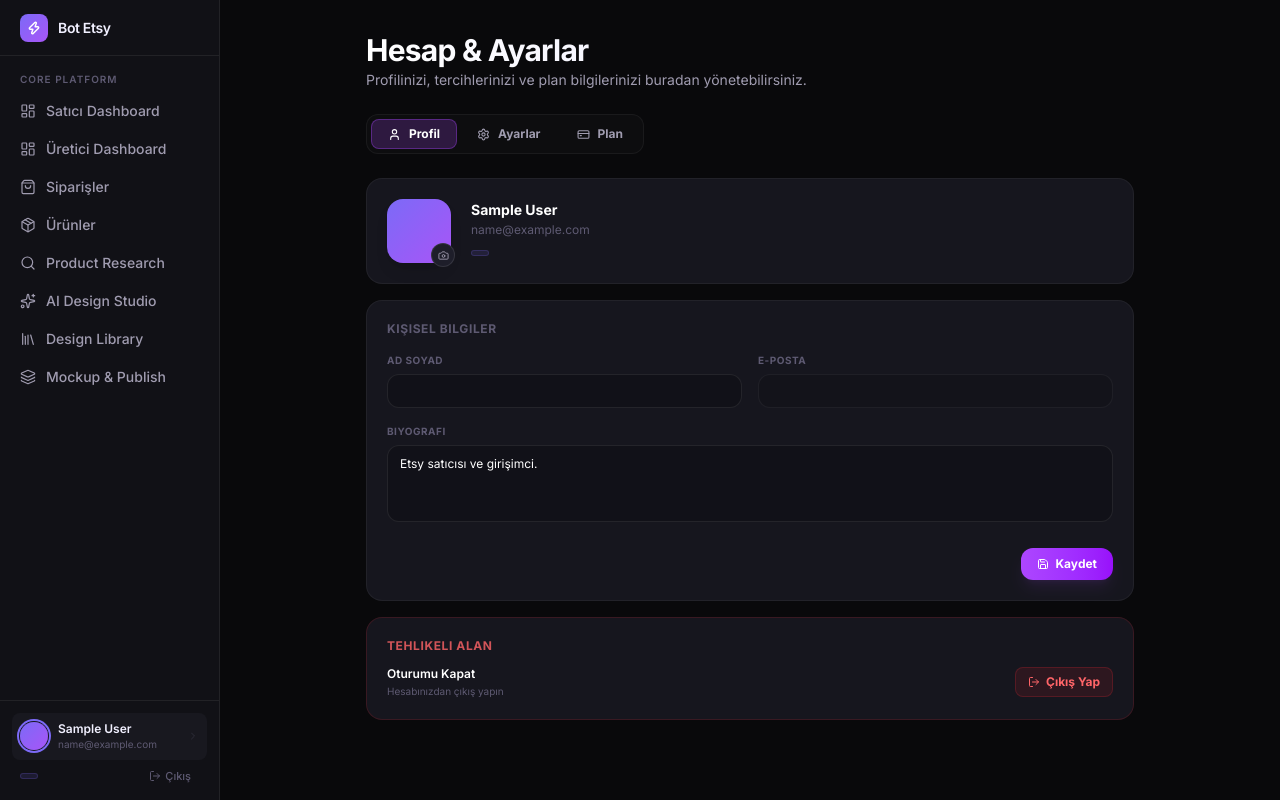
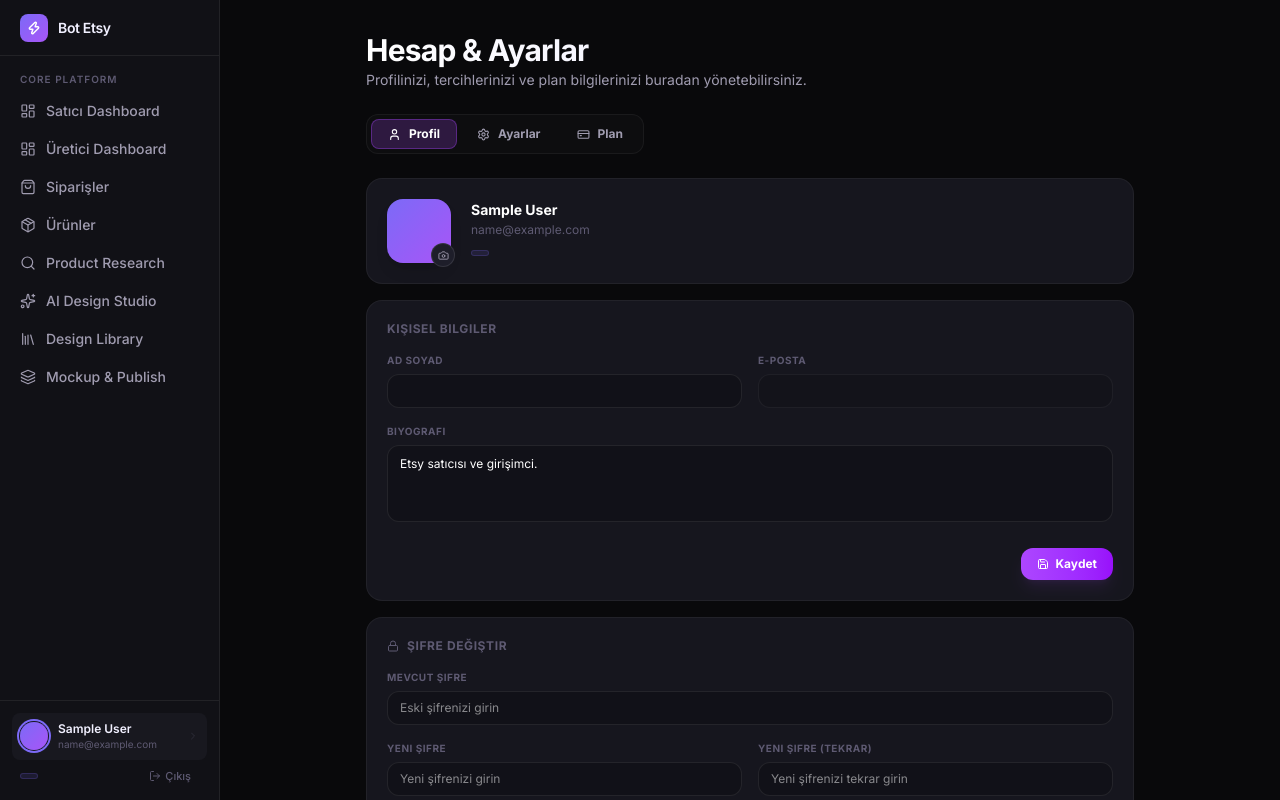
Before and after one commit to Oguzhan1511/etsy, a Next.js app: page /settings in a window 1280 px wide. Built offline with nearby package versions, Linux system fonts and the light colour scheme; sample sign-in values are in the browser's storage.

Commit message:
feat: Add password change section in Settings Profile tab

```diff
--- a/src/app/settings/page.tsx
+++ b/src/app/settings/page.tsx
@@ -31,6 +31,12 @@ export default function SettingsPage() {
   const [bio, setBio] = useState("Etsy satıcısı ve girişimci.");
   const [saved, setSaved] = useState(false);
 
+  // Password state
+  const [oldPassword, setOldPassword] = useState("");
+  const [newPassword, setNewPassword] = useState("");
+  const [confirmPassword, setConfirmPassword] = useState("");
+  const [passwordSaved, setPasswordSaved] = useState(false);
+
   // Settings toggles
   const [emailNotifications, setEmailNotifications] = useState(true);
   const [darkMode, setDarkMode] = useState(true);
@@ -40,6 +46,21 @@ export default function SettingsPage() {
   const handleSaveProfile = () => {
     setSaved(true);
     setTimeout(() => setSaved(false), 2000);
+  };
+
+  const handleSavePassword = () => {
+    if (!oldPassword || !newPassword || !confirmPassword) return;
+    if (newPassword !== confirmPassword) {
+      alert("Yeni şifreler eşleşmiyor!");
+      return;
+    }
+    setPasswordSaved(true);
+    setTimeout(() => {
+      setPasswordSaved(false);
+      setOldPassword("");
+      setNewPassword("");
+      setConfirmPassword("");
+    }, 2000);
   };
 
   const tabs: { id: Tab; label: string; icon: React.ElementType }[] = [
@@ -157,6 +178,62 @@ export default function SettingsPage() {
               >
                 {saved ? <Check size={12} /> : <Save size={12} />}
                 {saved ? "Kaydedildi!" : "Kaydet"}
+              </button>
+            </div>
+          </div>
+
+          {/* Password Change */}
+          <div className="bg-[#16161e] border border-white/[0.05] rounded-2xl p-5 space-y-4">
+            <h3 className="text-xs font-bold text-[#5e5a72] uppercase tracking-wider flex items-center gap-2">
+              <Lock size={12} /> Şifre Değiştir
+            </h3>
+
+            <div className="space-y-4">
+              <div className="space-y-1.5">
+                <label className="text-[10px] font-bold text-[#5e5a72] uppercase tracking-wider block">Mevcut Şifre</label>
+                <input
+                  type="password"
+                  value={oldPassword}
+                  onChange={(e) => setOldPassword(e.target.value)}
+                  placeholder="Eski şifrenizi girin"
+                  className="w-full px-3 py-2 rounded-xl border border-white/[0.08] bg-black/20 text-xs text-white focus:outline-none focus:border-purple-500/50 transition-colors"
+                />
+              </div>
+              <div className="grid grid-cols-1 sm:grid-cols-2 gap-4">
+                <div className="space-y-1.5">
+                  <label className="text-[10px] font-bold text-[#5e5a72] uppercase tracking-wider block">Yeni Şifre</label>
+                  <input
+                    type="password"
+                    value={newPassword}
+                    onChange={(e) => setNewPassword(e.target.value)}
+                    placeholder="Yeni şifrenizi girin"
+                    className="w-full px-3 py-2 rounded-xl border border-white/[0.08] bg-black/20 text-xs text-white focus:outline-none focus:border-purple-500/50 transition-colors"
+                  />
+                </div>
+                <div className="space-y-1.5">
+                  <label className="text-[10px] font-bold text-[#5e5a72] uppercase tracking-wider block">Yeni Şifre (Tekrar)</label>
+                  <input
+                    type="password"
+                    value={confirmPassword}
+                    onChange={(e) => setConfirmPassword(e.target.value)}
+                    placeholder="Yeni şifrenizi tekrar girin"
+                    className="w-full px-3 py-2 rounded-xl border border-white/[0.08] bg-black/20 text-xs text-white focus:outline-none focus:border-purple-500/50 transition-colors"
+                  />
+                </div>
+              </div>
+            </div>
+
+            <div className="flex justify-end pt-1">
+              <button
+                onClick={handleSavePassword}
+                className={`flex items-center gap-1.5 px-4 py-2 rounded-xl text-xs font-bold transition-all cursor-pointer ${
+                  passwordSaved
+                    ? "bg-emerald-500/20 border border-emerald-500/30 text-emerald-400"
+                    : "bg-white/5 border border-white/10 text-white hover:bg-white/10"
+                }`}
+              >
+                {passwordSaved ? <Check size={12} /> : <Save size={12} />}
+                {passwordSaved ? "Şifre Güncellendi!" : "Şifreyi Güncelle"}
               </button>
             </div>
           </div>
```
